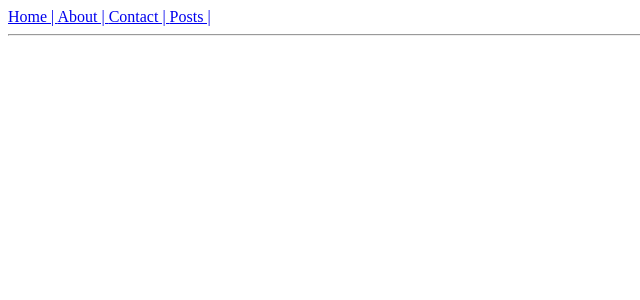
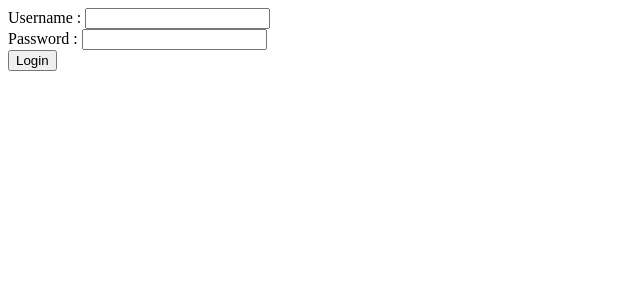
Before and after one commit to fachrudahri/vue3-advance-router, a Vue app: page /login in a window 1280 px wide. Shown: the top 300 px of the page, without its empty margins (0-640 px from the left). Built offline with nearby package versions, Linux system fonts and the light colour scheme.

Commit message:
nested route & layout

```diff
--- a/src/App.vue
+++ b/src/App.vue
@@ -1,16 +1,3 @@
 <template>
-  <nav>
-    <router-link to="/">Home | </router-link>
-    <router-link to="/about">About | </router-link>
-    <router-link :to="{name: 'Contact'}">Contact | </router-link>
-    <router-link to="/posts">Posts | </router-link>
-  </nav>
-  <hr>
   <router-view />
 </template>
-
-<script>
-export default {
-
-}
-</script>
--- /dev/null
+++ b/src/components/layouts/Dashboard.vue
@@ -0,0 +1,16 @@
+<template>
+  <nav>
+    <router-link to="/">Home | </router-link>
+    <router-link to="/about">About | </router-link>
+    <router-link :to="{name: 'Contact'}">Contact | </router-link>
+    <router-link to="/posts">Posts | </router-link>
+  </nav>
+  <hr>
+  <router-view />
+</template>
+
+<script>
+export default {
+
+}
+</script>
--- /dev/null
+++ b/src/components/layouts/Login.vue
@@ -0,0 +1,24 @@
+<template>
+<div>
+  Username : <input type="text">
+</div>
+<div>
+  Password : <input type="password">
+</div>
+
+<button @click="login">Login</button>
+</template>
+
+<script>
+import { useRouter } from "vue-router"
+export default {
+  setup() {
+    const router = useRouter()
+    const login = () => {
+      router.push({ name: 'Home'})
+    }
+
+    return { login }
+  }
+}
+</script>
--- a/src/routes/index.js
+++ b/src/routes/index.js
@@ -1,5 +1,7 @@
 import { createWebHistory, createRouter } from "vue-router";
 
+import Login from '../components/layouts/Login.vue'
+import Dashboard from '../components/layouts/Dashboard.vue'
 import Home from '../components/pages/Home.vue'
 import About from '../components/pages/About.vue'
 import Contact from '../components/pages/Contact.vue'
@@ -8,30 +10,42 @@ import Post from '../components/pages/Post.vue'
 
 const routes = [
   {
+    path: "/login",
+    name: "Login",
+    component: Login
+  },
+  {
     path: "/",
+    name: "Dashboard",
+    component: Dashboard,
+    children: [
+      {
+        path: "",
         name: "Home",
         component: Home
       },
       {
-    path: '/about',
+        path: 'about',
         name: "About",
         component: About
       },
       {
-    path: '/contact',
+        path: 'contact',
         name: "Contact",
         component: Contact
       },
       {
-    path: '/posts',
+        path: 'posts',
         name: "Posts",
         component: Posts
       },
       {
-    path: '/posts/:id',
+        path: 'posts/:id',
         name: 'Post',
         component: Post
       }
+    ]
+  },
 ]
 
 const router = createRouter({
```
Lines whose indentation alone changed are shown as unchanged.
